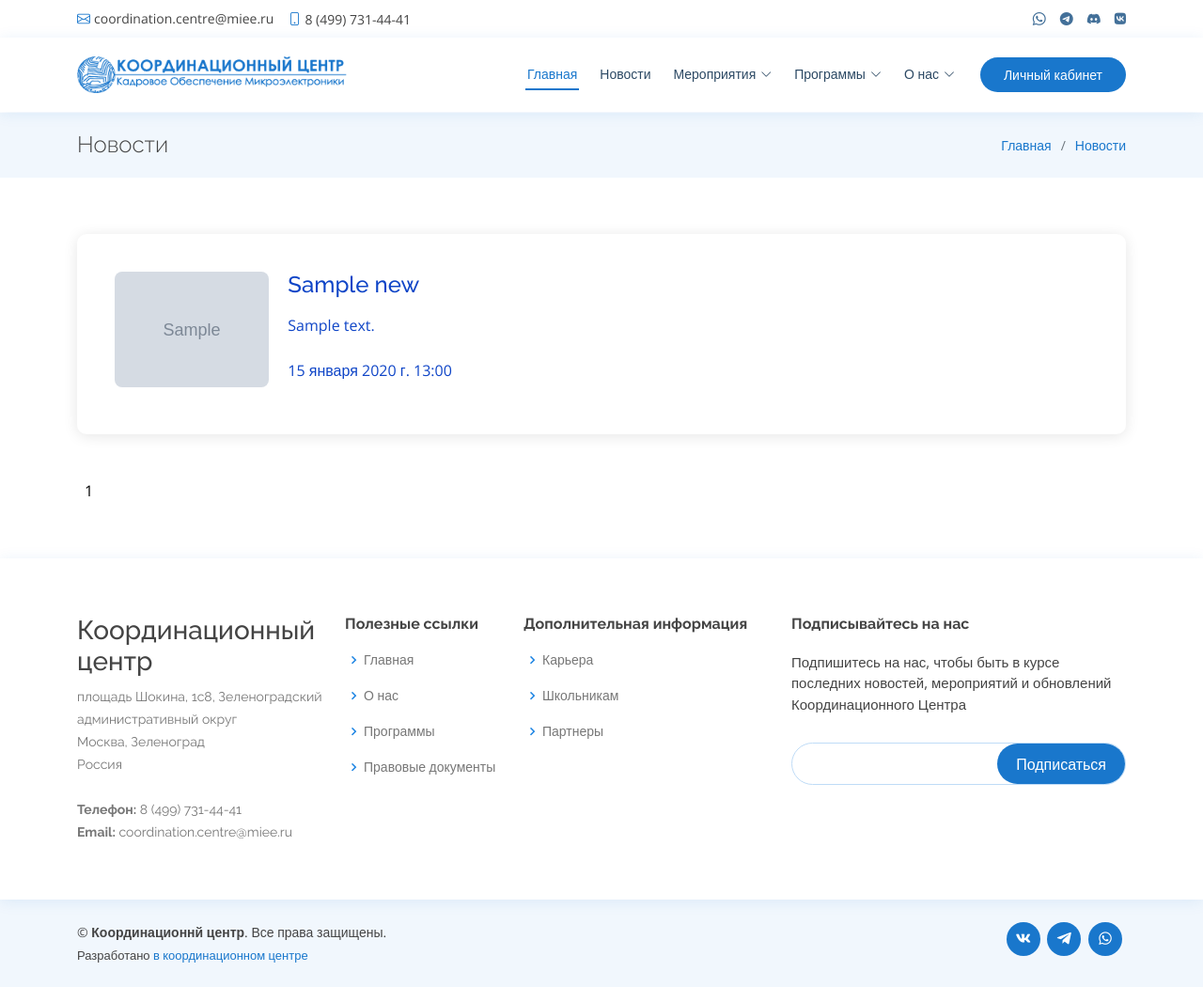
After one commit to AardSkelige/coordination.center, a Django app: page /news/ in a window 1280 px wide. The commit adds this page. Shown: the whole page at 94% size. Run offline with Django 4.2, Linux system fonts and the light colour scheme; tables that the repository leaves empty hold one stand-in row (values such as "Sample post"); grey boxes marked "Sample" are stand-in pictures; some libraries are stand-ins or nearby versions.

Commit message:
add pages for news

```diff
--- a/coordination_centre/coordination_centre/urls.py
+++ b/coordination_centre/coordination_centre/urls.py
@@ -18,7 +18,14 @@ from django.contrib import admin
 from django.urls import path
 from coordination_centre import views
 
+from django.conf import settings
+from django.conf.urls.static import static
+from django.urls import re_path
+
 urlpatterns = [
     path('admin/', admin.site.urls),
     path('', views.index),
+    re_path(r'news/(?P<news_id>\d+)$', views.news_id),
+    path('news/', views.news),
 ]
+urlpatterns += static(settings.MEDIA_URL, document_root=settings.MEDIA_ROOT)
--- a/coordination_centre/coordination_centre/views.py
+++ b/coordination_centre/coordination_centre/views.py
@@ -1,4 +1,24 @@
 from django.shortcuts import render
+
+from apps.news.models import News
+
+from django.core.paginator import Paginator
 
 def index(request):
     return render(request, 'index.html')
+
+def news(request):
+    news = News.objects.all().filter(visible=True).order_by('-created_at')
+
+    paginator = Paginator(news, 10)
+    pageNumber = request.GET.get('page')
+    if pageNumber == None:
+        pageNumber = 1
+    pageObj = paginator.get_page(pageNumber)
+
+    return render(request, 'news.html', {'news':pageObj})
+
+def news_id(request, news_id):
+    news = News.objects.filter(id=news_id).first()
+
+    return render(request, 'news_id.html', {'news':news})
--- a/coordination_centre/static/assets/css/style.css
+++ b/coordination_centre/static/assets/css/style.css
@@ -1751,3 +1751,53 @@ section {
   color: #fff;
   text-decoration: none;
 }
+
+/*--------------------------------------------------------------
+# News page
+--------------------------------------------------------------*/
+.news-image{
+  z-index: -1;
+  background-repeat: no-repeat;
+  background-size: cover;
+  background-position: left;
+  padding: 0 10px;
+}
+.news-image img{
+  border-radius: 0.5em;
+}
+.news-box{
+  text-align: center;
+  border-radius: 10px;
+  background: #fff;
+  box-shadow: 0px 2px 15px rgba(0, 0, 0, 0.1);
+  padding: 40px 30px;
+  width: 100%;
+}
+.news-box:hover{
+  box-shadow: 0px 4px 20px rgba(0, 0, 0, 0.3);
+}
+.pic-cover{
+  max-width: 30%;
+}
+.news-text-cover{
+  margin: 0 10px;
+  text-align: left;
+  position: relative;
+  color:#0f45c7;
+  display: grid;
+  grid-template-columns: 100%;
+  row-gap: 0.5em;
+}
+.space-between-news{
+  margin-bottom: 3em;
+}
+a.active.pagination-list-item{
+  color:black;
+}
+.pagination-list-item{
+  margin: 0 0.5em;
+}
+.news-box.no-border{
+  border: none;
+  box-shadow: none;
+}
--- a/coordination_centre/templates/base.html
+++ b/coordination_centre/templates/base.html
@@ -6,7 +6,7 @@
   <meta charset="utf-8">
   <meta content="width=device-width, initial-scale=1.0" name="viewport">
 
-  <title>Координационный центр</title>
+  <title>{% block title %}Координационный центр{% endblock %}</title>
   <meta content="" name="description">
   <meta content="" name="keywords">
 
--- a/coordination_centre/templates/header.html
+++ b/coordination_centre/templates/header.html
@@ -8,7 +8,7 @@
     <nav id="navbar" class="navbar order-last order-lg-0">
         <ul>
           <li><a class="nav-link scrollto active" href="#hero">Главная</a></li>
-          <li><a class="nav-link scrollto" href="#departments">Новости</a></li>
+          <li><a class="nav-link scrollto" href="/news">Новости</a></li>
 
           <li class="dropdown"><a href="#"><span>Мероприятия</span> <i class="bi bi-chevron-down"></i></a>
             <ul>
--- /dev/null
+++ b/coordination_centre/templates/news.html
@@ -0,0 +1,67 @@
+{% extends "base.html" %}
+{% load static %}
+
+{% block title %}Новости | Координационный центр{% endblock %}
+
+{% block topbar %}{% include "topbar.html" %}{% endblock topbar %}
+
+{% block header %}{% include "header.html" %}{% endblock header %}
+
+{% block content %}
+<!-- ======= Breadcrumbs Section ======= -->
+<main id="main">
+    <section class="breadcrumbs">
+        <div class="container">
+
+        <div class="d-flex justify-content-between align-items-center">
+            <h2>Новости</h2>
+            <ol>
+            <li><a href="/">Главная</a></li>
+            <li><a href="/news">Новости</a></li>
+            </ol>
+        </div>
+
+        </div>
+   </section><!-- End Breadcrumbs Section -->
+
+    <section class="inner-page">
+        <div class="container">
+            {% for item in news %}
+            <a href="/news/{{ item.id }}"><div class="news-box d-flex align-items-stretch space-between-news">
+                <div class="d-flex flex-column justify-content-center">
+                    <div class="mt-4 mt-xl-0">
+                        <div class="row">
+                            <div class="d-flex align-items-stretch">
+                                <div class="pic-cover">
+                                    <div class="pic news-image"><img src="{{ item.image.url }}" class="img-fluid" alt=""></div>
+                                </div>
+                                <div class="news-text-cover">
+                                    <div><h4>{{ item.title }}</h4></div>
+                                    <div><p>{{ item.description }}</p></div>
+                                    <div><p>{{ item.created_at }}</p></div>
+                                </div>
+                            </div>
+                        </div>
+                    </div>
+                </div>
+            </div></a>
+            {% endfor %}
+
+            <div class="pagination-list-cover">
+                <div class="pagination-list">
+                        {% for p in news.paginator.page_range %}
+                            {% if forloop.counter == news.number %}
+                                <a class="active pagination-list-item" href="?page={{ p }}" id="pagination-page-{{ forloop.counter }}">{{ p }}</a>
+                            {% else %}
+                                <a class="pagination-list-item" href="?page={{ p }}" id="pagination-page-{{ forloop.counter }}">{{ p }}</a>
+                            {% endif %}
+                        {% endfor %}
+                </div>
+            </div>
+        </div>
+    </section>
+
+</main><!-- End #main -->
+{% endblock content %}
+
+{% block footer %}{% include "footer.html" %}{% endblock footer %}
```
Also changed, not shown: coordination_centre/templates/news_id.html (added, +46 -0 lines), coordination_centre/media/news/xFrameP203P20P2852P29.png.pagespeed.ic.qUhVW5O21j.webp (added), coordination_centre/media/news/xIMG_0303_1_1.jpg.pagespeed.ic.tHVspg22Kh.webp (added), coordination_centre/media/news/xIMG_0303_1_1.jpg.pagespeed.ic.tHVspg22Kh_7S38DXm.webp (added).
